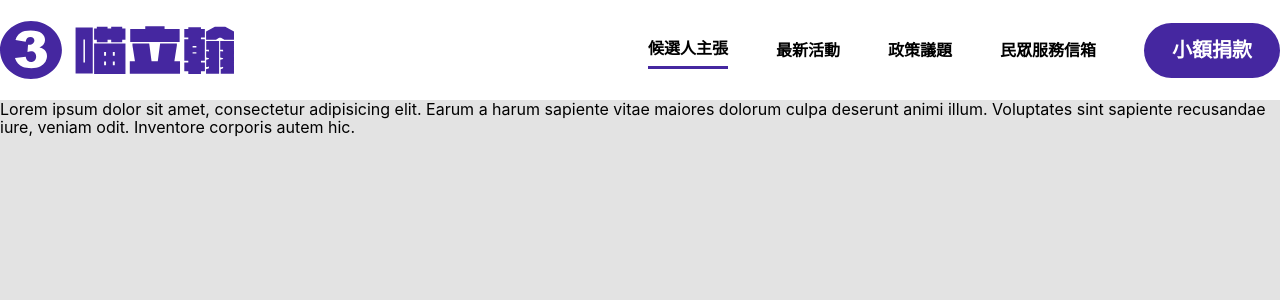
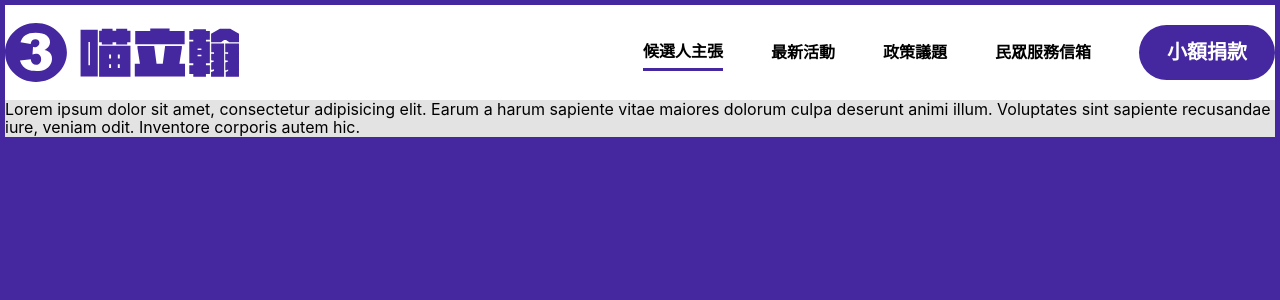
Before and after one commit to lyaui/cat-campaign-website, a Next.js app: page / in a window 1280 px wide. Shown: the top 300 px of the page. Built offline with nearby package versions, Linux system fonts and the light colour scheme.

Commit message:
feat(style): add layout border

```diff
--- a/components/Layout/Header.tsx
+++ b/components/Layout/Header.tsx
@@ -31,7 +31,7 @@ function Header() {
   }
 
   return (
-    <header className='h-[100px] bg-white flex-center'>
+    <header className='sticky top-0 h-[100px] bg-white flex-center border-t-[5px] border-primary'>
       <Container className='flex items-center justify-between'>
         <Link href={`/`}>
           <Image src={logoDark} alt='喵立翰' width={235} height={59} />
--- a/pages/_app.tsx
+++ b/pages/_app.tsx
@@ -6,7 +6,7 @@ import Header from '@/components/Layout/Header';
 
 function MyApp({ Component, pageProps }: AppProps) {
   return (
-    <main className='h-screen bg-background'>
+    <main className='h-full bg-background border-x-[5px] border-primary'>
       <Header />
       <Component {...pageProps} />
     </main>
```
